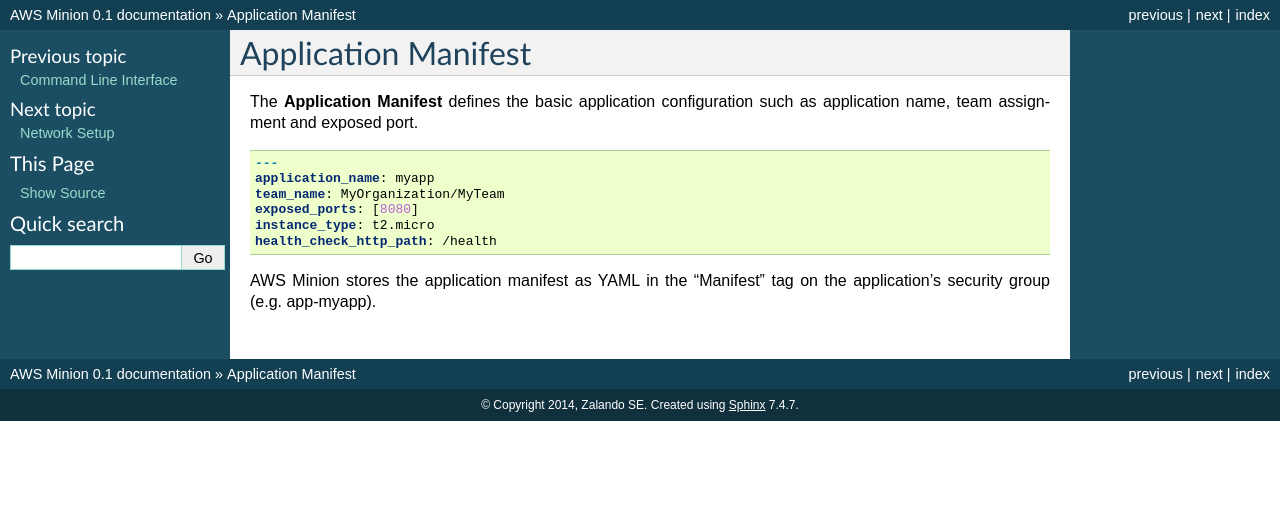
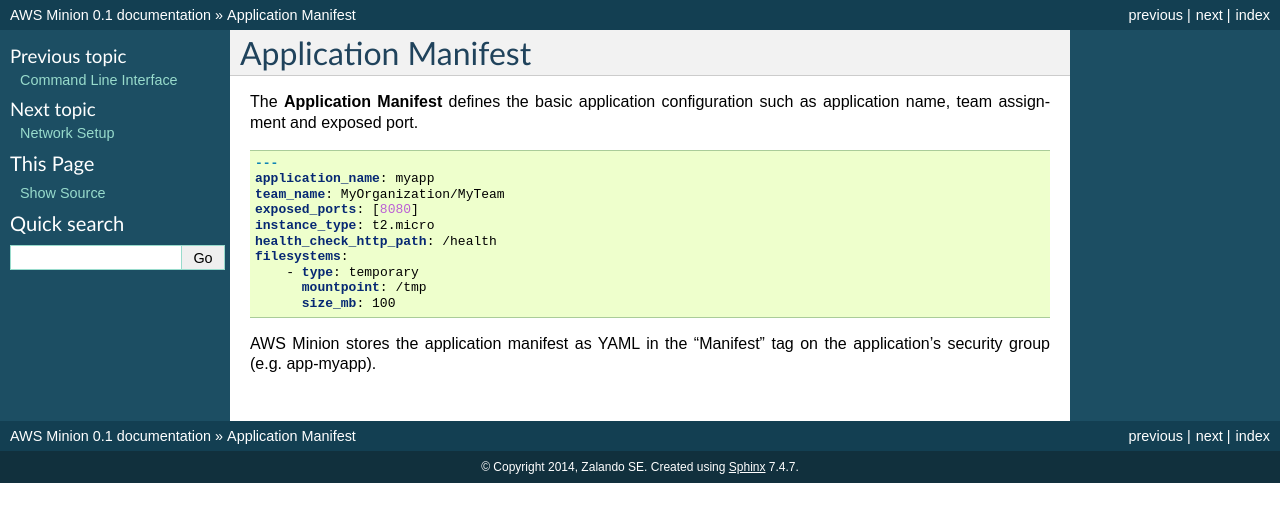
Before and after one commit to l2t3r/aws-minion, a Sphinx documentation site: the page built from docs/manifest.rst, in a window 1280 px wide. Shown: the top 522 px of the page. Built offline with Sphinx 7.4.7, drawn with Linux system fonts in a browser that asks for light colours.

Commit message:
add filesystem example

```diff
--- a/docs/manifest.rst
+++ b/docs/manifest.rst
@@ -12,5 +12,9 @@
     exposed_ports: [8080]
     instance_type: t2.micro
     health_check_http_path: /health
+    filesystems:
+        - type: temporary
+          mountpoint: /tmp
+          size_mb: 100
 
 AWS Minion stores the application manifest as YAML in the "Manifest" tag on the application's security group (e.g. app-myapp).
```
